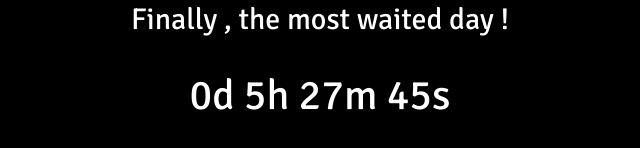
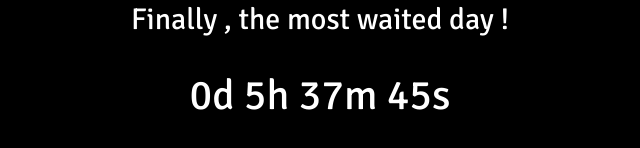
Before and after one commit to bassam2704/916_birthday, a website: page index.html in a window 1280 px wide. Shown: the part 370-518 px from the top of the page, 320-960 px from the left. Drawn offline with nearby package versions, Linux system fonts and the light colour scheme.

Commit message:
Add files via upload

```diff
--- a/index.html
+++ b/index.html
@@ -300,7 +300,7 @@
 </body>
 <script>
 	// Set the target date and time (e.g., April 20, 2025 at 3:12 PM)
-	const targetDate = new Date('2025-04-21T14:30:00').getTime();
+	const targetDate = new Date('2025-04-21T14:40:00').getTime();
 
 	function updateCountdown() {
 	  const now = new Date().getTime();
```
